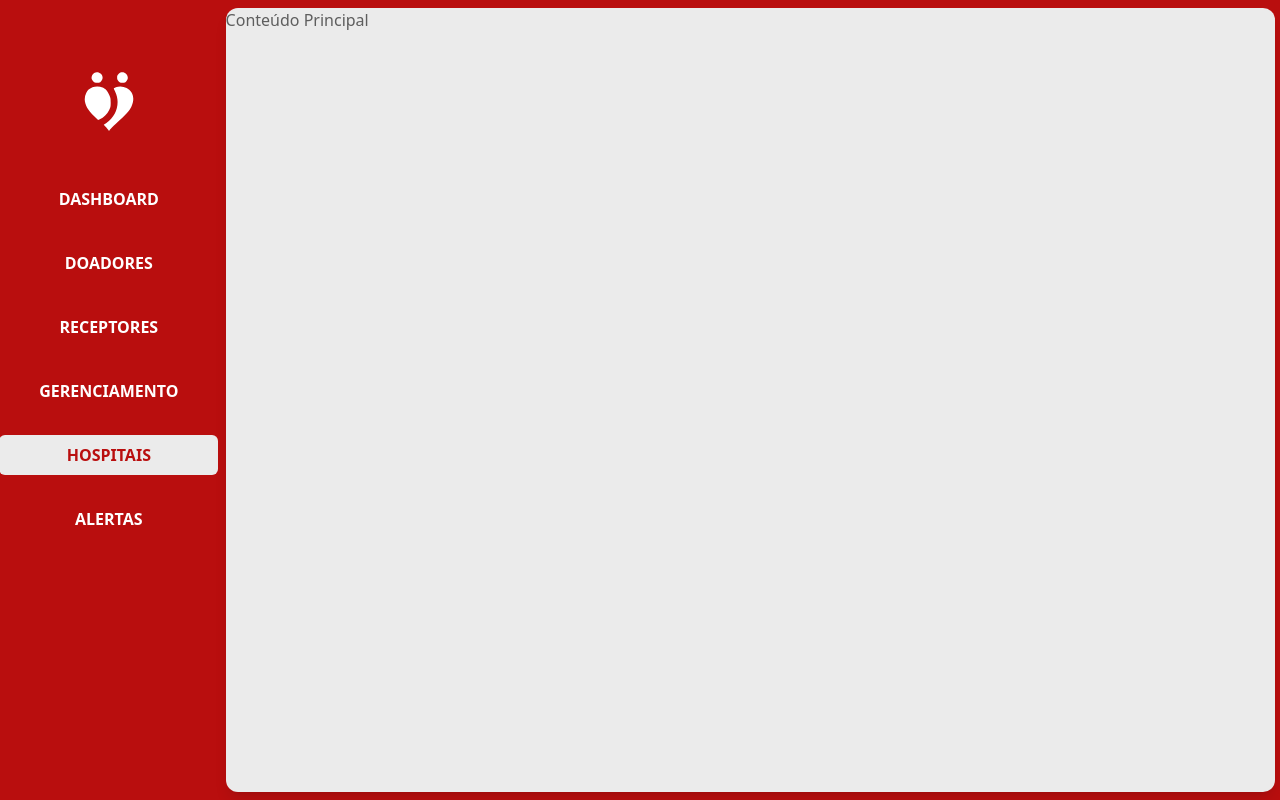
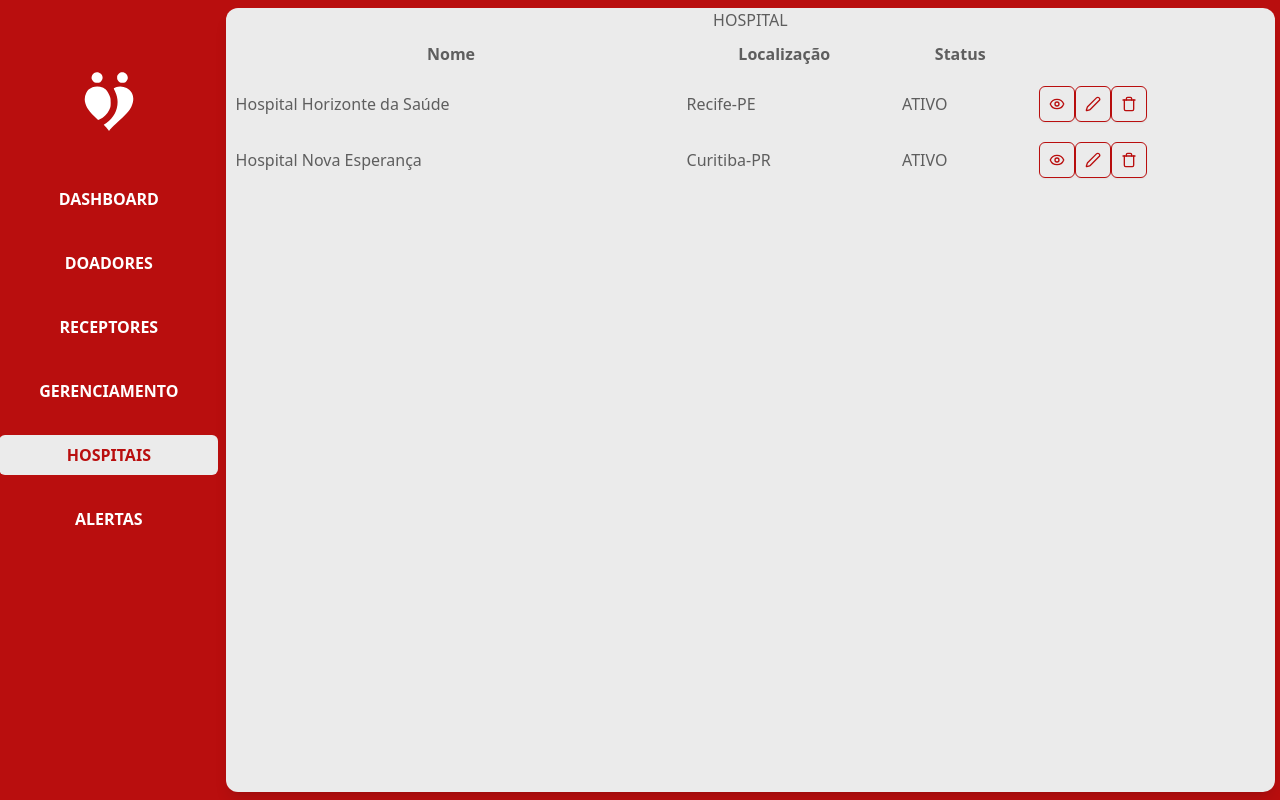
Before and after one commit to reislucaz/biolink-webapp, a Next.js app: page /hospitals in a window 1280 px wide. Built offline with nearby package versions, Linux system fonts and the light colour scheme; a web font is replaced by a local one.

Commit message:
Criando tela de listagem e visualização do Hospital.

```diff
--- /dev/null
+++ b/public/mock/hospital.json
@@ -0,0 +1,31 @@
+[
+  {
+    "id": "1",
+    "name": "Hospital Horizonte da Saúde",
+    "cnpj": "123.456.789/0001-85",
+    "address": "Av Fernando Goes, Quadra 20, Lote 54",
+    "number": "456",
+    "cep": "75089-965",
+    "neighborhood": "Centro",
+    "city": "Recife",
+    "state": "PE",
+    "phone": "(62) 98765-9876",
+    "email": "contato@hospitalsaolucas.com.br",
+    "status": true
+  },
+  {
+    "id": "2",
+    "name": "Hospital Nova Esperança",
+    "cnpj": "587.585.855/0001-47",
+    "address": "Av São Miguel",
+    "number": "758",
+    "cep": "75045-695",
+    "neighborhood": "Centro",
+    "city": "Curitiba",
+    "state": "PR",
+    "phone": "(62) 34300-5298",
+    "email": "contato@hospitalmariaaparecida.com.br",
+    "status": true
+  }
+
+]
--- /dev/null
+++ b/src/app/_components/HospitalForm.tsx
@@ -0,0 +1,55 @@
+import { Hospital } from "lucide-react";
+import { Input } from "@/components/ui/input";
+
+interface Hospital {
+    id: string;
+    name: string;
+    cnpj: string;
+    address: string;
+    number: string;
+    cep: string;
+    neighborhood: string;
+    city: string;
+    state: string;
+    phone: string;
+    email: string;
+    status: string
+}
+
+export default function HospitalForm({ hospital, title }: { hospital: Hospital; title: string }) {
+    return (
+        <div className="mb-8">
+            <div className="flex items-center gap-4 mb-4">
+                <div className="flex items-center justify-center w-16 h-16 bg-foreground rounded-full text-white">
+                    <Hospital className="w-8 h-8" />
+                </div>
+                <h2 className="text-2xl font-bold text-primary">{title}</h2>
+            </div>
+            <div className="grid grid-cols-1 sm:grid-cols-2 lg:grid-cols-4 gap-4">
+                <InputField label="HOSPITAL" value={hospital?.name} />
+                <InputField label="CNPJ" value={hospital?.cnpj} />
+                <InputField label="ENDEREÇO" value={hospital?.address} />
+                <InputField label="CEP" value={hospital?.cep} />
+                <InputField label="TELEFONE" value={hospital?.phone} />
+                <InputField label="EMAIL" value={hospital?.email} />
+                <InputField label="STATUS" value={hospital?.status} />
+            </div>
+        </div>
+    );
+}
+
+function InputField({ label, value }: { label: string; value: string | undefined }) {
+    return (
+        <div>
+            <label className="block text-sm font-medium text-muted-foreground mb-1">
+                {label}
+            </label>
+            <Input
+                type="text"
+                value={value || ""}
+                readOnly
+                className="bg-muted text-muted-foreground border-input cursor-not-allowed"
+            />
+        </div>
+    );
+}
--- /dev/null
+++ b/src/app/_components/HospitalTable.tsx
@@ -0,0 +1,121 @@
+"use client";
+
+import { IconButton } from "@/components/ui/icon-button";
+import Spinner from "@/components/ui/spinner";
+import { Eye, Hospital, Pen, Trash } from "lucide-react";
+import { useEffect, useState } from "react";
+import HospitalForm from "./HospitalForm";
+
+
+interface Hospital {
+    id: string;
+    name: string;
+    cnpj: string;
+    address: string;
+    number: string;
+    cep: string;
+    neighborhood: string;
+    city: string;
+    state: string;
+    phone: string;
+    email: string;
+    status: string
+}
+
+
+export default function HospitalTable() {
+    const [content, setContent] = useState<string>();
+    const [hospitalSelecionando, setHospitalSelecionado] = useState<Hospital>();
+    const [hospitals, setHostitals] = useState([]);
+    const [loading, setLoading] = useState(true);
+
+    useEffect(() => {
+        fetch('/mock/hospital.json')
+            .then(response => response.json())
+            .then(data => {
+                setHostitals(data);
+                setLoading(false);
+            })
+            .catch(error => {
+                console.error('Error fetching user data:', error);
+                setLoading(false);
+            });
+    });
+
+    if (loading) {
+        return <Spinner size="2" />;
+    }
+
+    if (!hospitals) {
+        return <div>Hospitais não encontrado</div>;
+    }
+
+    return (
+
+        <div className="w-full flex flex-col items-center">
+            <h1>HOSPITAL</h1>
+
+            <table cellPadding={10} cellSpacing={0} style={{ width: "100%" }}>
+                <thead>
+                    <tr>
+                        <th>Nome</th>
+                        <th>Localização</th>
+                        <th>Status</th>
+                        <th></th>
+                    </tr>
+                </thead>
+                <tbody>
+                    {hospitals.map((hospital: Hospital) => (
+                        <tr key={hospital.id}>
+                            <td>{hospital.name}</td>
+                            <td>{hospital.city}-{hospital.state}</td>
+                            <td>{hospital.status ? 'ATIVO' : 'INATIVO'}</td>
+                            <td>
+                                <IconButton
+                                    icon={<Eye width={18} height={18} />}
+                                    color="gray"
+                                    variant="outline"
+                                    onClick={() => {
+                                        setContent('view');
+                                        setHospitalSelecionado(hospital)
+                                    }} />
+
+                                <IconButton
+                                    icon={<Pen width={18} height={18} />}
+                                    color="gray"
+                                    variant="outline"
+                                    onClick={() => {
+                                        setContent('edit');
+                                        setHospitalSelecionado(hospital)
+                                    }} />
+
+                                <IconButton
+                                    icon={<Trash width={18} height={18} />}
+                                    color="gray"
+                                    variant="outline" />
+
+                            </td>
+                        </tr>
+                    ))}
+                </tbody>
+            </table>
+
+            <div className={`transition-opacity duration-500 ease-in-out ${content === 'view' ? 'opacity-100' : 'opacity-0 pointer-events-none'}`}>
+                {content === 'view' && hospitalSelecionando != undefined && (
+                    <div className="flex justify-center py-10 px-10 items-center flex-row gap-4 mt-6 bg-white rounded-lg">
+                        <HospitalForm hospital={hospitalSelecionando} title="Visualizar Hospital" />
+                    </div>
+                )}
+            </div>
+
+            <div className={`transition-opacity duration-500 ease-in-out ${content === 'edit' ? 'opacity-100' : 'opacity-0 pointer-events-none'}`}>
+                {content === 'edit' && hospitalSelecionando != undefined && (
+                    <div className="flex justify-center py-10 px-10 items-center flex-row gap-4 mt-6 bg-white rounded-lg">
+                        <HospitalForm hospital={hospitalSelecionando} title="Alterar Hospital" />
+                    </div>
+                )}
+            </div>
+        </div>
+    );
+
+}
--- a/src/app/hospitals/page.tsx
+++ b/src/app/hospitals/page.tsx
@@ -1,11 +1,10 @@
+import HospitalTable from "../_components/HospitalTable";
 import LayoutDash from "../_components/LayoutDash";
 
 export default function Dashboard() {
   return (
     <LayoutDash>
-      <main className="">
-        <h1>Conteúdo Principal</h1>
-      </main>
+        <HospitalTable />
     </LayoutDash>
   );
 }
```
